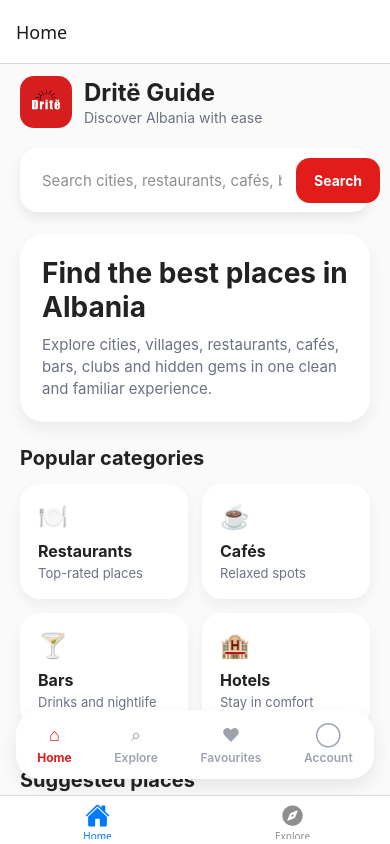
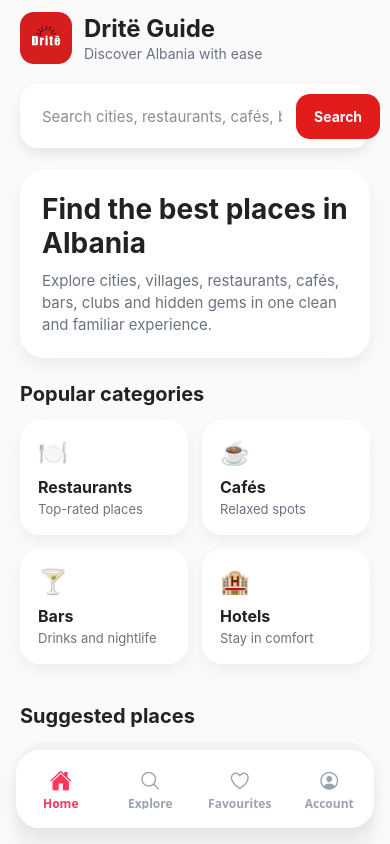
Before and after one commit to ard-ev/Drite-Guide, a React Native app in the folder drite-guide/: screen /Home in a window 390 px wide. Built offline with nearby package versions, Linux system fonts and the light colour scheme.

Commit message:
changess

```diff
--- a/drite-guide/src/navigation/TabNavigator.js
+++ b/drite-guide/src/navigation/TabNavigator.js
@@ -1,8 +1,11 @@
 import React from 'react';
 import { createBottomTabNavigator } from '@react-navigation/bottom-tabs';
+import { Ionicons } from '@expo/vector-icons';
+
 import HomeScreen from '../screens/HomeScreen';
 import CategoryScreen from '../screens/CategoryScreen';
-import { Ionicons } from '@expo/vector-icons';
+import FavouritesScreen from '../screens/FavouritesScreen';
+import AccountScreen from '../screens/AccountScreen';
 
 const Tab = createBottomTabNavigator();
 
@@ -10,18 +13,56 @@ export default function TabNavigator() {
   return (
     <Tab.Navigator
       screenOptions={({ route }) => ({
-        tabBarIcon: ({ color, size }) => {
+        headerShown: false,
+        tabBarShowLabel: true,
+        tabBarActiveTintColor: '#FF385C',
+        tabBarInactiveTintColor: '#9CA3AF',
+        tabBarStyle: {
+          position: 'absolute',
+          left: 16,
+          right: 16,
+          bottom: 16,
+          height: 78,
+          borderRadius: 24,
+          backgroundColor: '#FFFFFF',
+          borderTopWidth: 0,
+          paddingTop: 8,
+          paddingBottom: 10,
+          shadowColor: '#000',
+          shadowOffset: { width: 0, height: 8 },
+          shadowOpacity: 0.08,
+          shadowRadius: 18,
+          elevation: 8,
+        },
+        tabBarLabelStyle: {
+          fontSize: 12,
+          fontWeight: '600',
+          marginBottom: 4,
+        },
+        tabBarIconStyle: {
+          marginTop: 4,
+        },
+        tabBarIcon: ({ color, size, focused }) => {
           let iconName;
 
-          if (route.name === 'Home') iconName = 'home';
-          else if (route.name === 'Explore') iconName = 'compass';
+          if (route.name === 'Home') {
+            iconName = focused ? 'home' : 'home-outline';
+          } else if (route.name === 'Explore') {
+            iconName = focused ? 'search' : 'search-outline';
+          } else if (route.name === 'Favourites') {
+            iconName = focused ? 'heart' : 'heart-outline';
+          } else if (route.name === 'Account') {
+            iconName = focused ? 'person-circle' : 'person-circle-outline';
+          }
 
-          return <Ionicons name={iconName} size={size} color={color} />;
-        }
+          return <Ionicons name={iconName} size={22} color={color} />;
+        },
       })}
     >
       <Tab.Screen name="Home" component={HomeScreen} />
       <Tab.Screen name="Explore" component={CategoryScreen} />
+      <Tab.Screen name="Favourites" component={FavouritesScreen} />
+      <Tab.Screen name="Account" component={AccountScreen} />
     </Tab.Navigator>
   );
 }
--- /dev/null
+++ b/drite-guide/src/screens/AccountScreen.js
@@ -0,0 +1,32 @@
+import React from 'react';
+import { View, Text, StyleSheet } from 'react-native';
+
+export default function AccountScreen() {
+    return (
+        <View style={styles.container}>
+            <Text style={styles.title}>Account</Text>
+            <Text style={styles.subtitle}>Profile and account settings will appear here.</Text>
+        </View>
+    );
+}
+
+const styles = StyleSheet.create({
+    container: {
+        flex: 1,
+        backgroundColor: '#FAFAFA',
+        justifyContent: 'center',
+        alignItems: 'center',
+        padding: 24,
+    },
+    title: {
+        fontSize: 28,
+        fontWeight: '700',
+        color: '#222222',
+        marginBottom: 8,
+    },
+    subtitle: {
+        fontSize: 16,
+        color: '#6B7280',
+        textAlign: 'center',
+    },
+});
--- /dev/null
+++ b/drite-guide/src/screens/FavouritesScreen.js
@@ -0,0 +1,32 @@
+import React from 'react';
+import { View, Text, StyleSheet } from 'react-native';
+
+export default function FavouritesScreen() {
+    return (
+        <View style={styles.container}>
+            <Text style={styles.title}>Favourites</Text>
+            <Text style={styles.subtitle}>Your saved places will appear here.</Text>
+        </View>
+    );
+}
+
+const styles = StyleSheet.create({
+    container: {
+        flex: 1,
+        backgroundColor: '#FAFAFA',
+        justifyContent: 'center',
+        alignItems: 'center',
+        padding: 24,
+    },
+    title: {
+        fontSize: 28,
+        fontWeight: '700',
+        color: '#222222',
+        marginBottom: 8,
+    },
+    subtitle: {
+        fontSize: 16,
+        color: '#6B7280',
+        textAlign: 'center',
+    },
+});
--- a/drite-guide/src/screens/HomeScreen.js
+++ b/drite-guide/src/screens/HomeScreen.js
@@ -117,27 +117,7 @@ export default function HomeScreen() {
           </View>
         </ScrollView>
 
-        <View style={styles.bottomNav}>
-          <TouchableOpacity style={styles.navItemActive}>
-            <Text style={styles.navIconActive}>⌂</Text>
-            <Text style={styles.navTextActive}>Home</Text>
-          </TouchableOpacity>
 
-          <TouchableOpacity style={styles.navItem}>
-            <Text style={styles.navIcon}>⌕</Text>
-            <Text style={styles.navText}>Explore</Text>
-          </TouchableOpacity>
-
-          <TouchableOpacity style={styles.navItem}>
-            <Text style={styles.navIcon}>♥</Text>
-            <Text style={styles.navText}>Favourites</Text>
-          </TouchableOpacity>
-
-          <TouchableOpacity style={styles.navItem}>
-            <Text style={styles.navIcon}>◯</Text>
-            <Text style={styles.navText}>Account</Text>
-          </TouchableOpacity>
-        </View>
       </View>
     </SafeAreaView>
   );
@@ -323,49 +303,5 @@ const styles = StyleSheet.create({
     lineHeight: 20,
     color: '#4B5563',
   },
-  bottomNav: {
-    position: 'absolute',
-    left: 16,
-    right: 16,
-    bottom: 16,
-    flexDirection: 'row',
-    justifyContent: 'space-around',
-    alignItems: 'center',
-    backgroundColor: '#FFFFFF',
-    borderRadius: 24,
-    paddingVertical: 14,
-    shadowColor: '#000',
-    shadowOffset: { width: 0, height: 8 },
-    shadowOpacity: 0.08,
-    shadowRadius: 18,
-    elevation: 8,
-  },
-  navItem: {
-    alignItems: 'center',
-    justifyContent: 'center',
-  },
-  navItemActive: {
-    alignItems: 'center',
-    justifyContent: 'center',
-  },
-  navIcon: {
-    fontSize: 18,
-    color: '#9CA3AF',
-    marginBottom: 4,
-  },
-  navIconActive: {
-    fontSize: 18,
-    color: colors?.primary || '#FF385C',
-    marginBottom: 4,
-  },
-  navText: {
-    fontSize: 12,
-    color: '#9CA3AF',
-    fontWeight: '600',
-  },
-  navTextActive: {
-    fontSize: 12,
-    color: colors?.primary || '#FF385C',
-    fontWeight: '700',
-  },
+
 });
```
